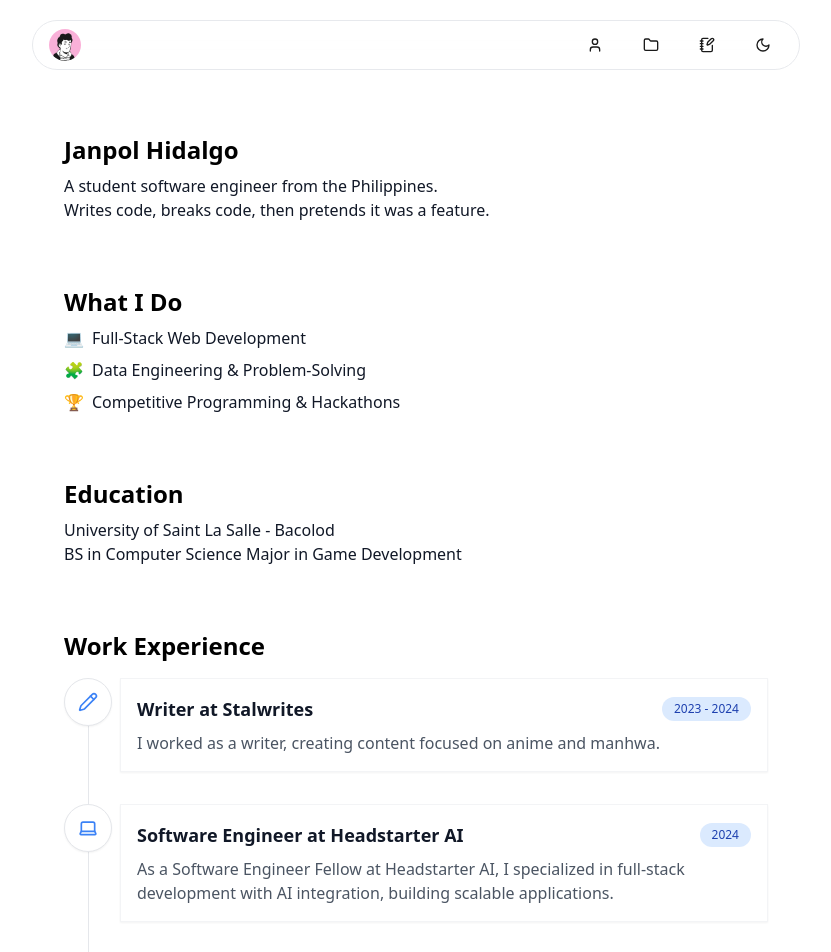
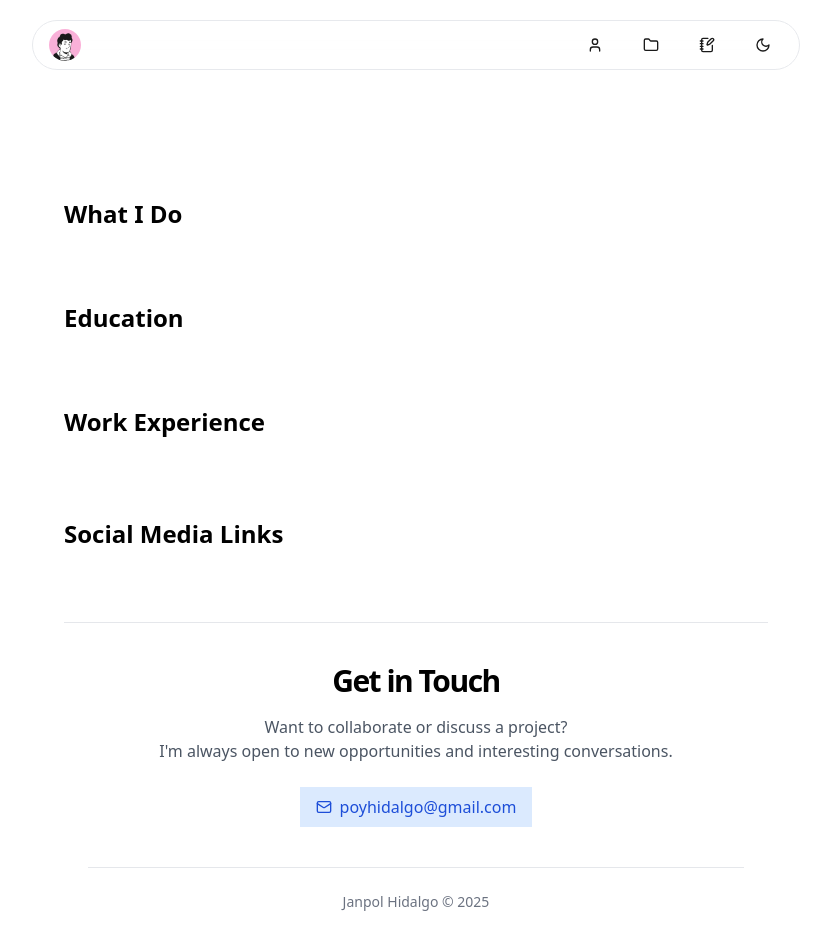
Before and after one commit to Polqt/portfolio, a Next.js app: page /about in a window 1280 px wide. Shown: the top 952 px of the page, without its empty margins (224-1055 px from the left). Built offline with nearby package versions, Linux system fonts and the light colour scheme.

Commit message:
chore: clean up components by removing unused files and refactoring layout; standardize JSX syntax

```diff
--- a/app/about/page.tsx
+++ b/app/about/page.tsx
@@ -35,7 +35,7 @@ export default function AboutContent() {
         </div>
 
         {/* Experience */}
-        <div className='mb-16'>
+        <div className="mb-16">
           <h3 className="text-black dark:text-white text-2xl font-semibold mb-4">
             Work Experience
           </h3>
--- a/components/Education.tsx
+++ b/components/Education.tsx
@@ -1,8 +1,7 @@
 export default function Education() {
     return (
       <div>
-        <h4 className="text-gray-900 dark:text-gray-400">University of Saint La Salle - Bacolod</h4>
-        <h4 className="text-gray-900 dark:text-gray-400">BS in Computer Science Major in Game Development</h4>
+
       </div>
     );
 }
--- a/components/Experience.tsx
+++ b/components/Experience.tsx
@@ -1,67 +1,9 @@
-import { Laptop, Pencil, Smartphone } from 'lucide-react';
 
 export default function Experience() {
-  const experience = [
-    {
-      title: 'Writer',
-      company: 'Stalwrites',
-      companyUrl: 'https://stalwrites.com/',
-      date: '2023 - 2024',
-      description:
-        'I worked as a writer, creating content focused on anime and manhwa. ',
-      icon: Pencil,
-    },
-    {
-      title: 'Software Engineer',
-      company: 'Headstarter AI',
-      companyUrl: 'https://headstarter.co/',
-      date: 2024,
-      description:
-        'As a Software Engineer Fellow at Headstarter AI, I specialized in full-stack development  with AI integration, building scalable applications.',
-      icon: Laptop,
-    },
-    {
-      title: 'Mobile Developer',
-      company: 'K92',
-      companyUrl: '',
-      date: '2024 - 2025',
-      description: 'Started as a Mobile Developer at K92',
-      icon: Smartphone,
-    },
-  ];
 
   return (
-    <div className="relative mx-auto max-w-3xl mb-1">
-      <div className="absolute left-6 top-0 h-full w-px bg-gray-200 dark:bg-gray-800"></div>
-      <ul className="space-y-8">
-        {experience.map((exp, i) => (
-          <li key={i} className="relative pl-14">
-            <div className="absolute left-0 flex h-12 w-12 items-center justify-center rounded-full border border-gray-200 bg-white shadow-sm dark:border-gray-700 dark:bg-gray-900">
-              <exp.icon className="h-5 w-5 text-blue-500 dark:text-blue-400" />
-            </div>
-            <div className="rounded-lg border border-gray-100 bg-white p-4 shadow-sm dark:border-gray-900 dark:bg-gray-900">
-              <div className="flex flex-wrap items-center justify-between gap-2">
-                <h4 className="text-lg font-semibold text-gray-900 dark:text-white">
-                  {exp.title} at {''}
-                  <a
-                    href={exp.companyUrl}
-                    target="_blank"
-                    rel="noopener noreferrer"
-                  >
-                    {exp.company}
-                  </a>
-                </h4>
-                <span className="rounded-full bg-blue-100 px-3 py-1 text-xs font-medium text-blue-800 dark:bg-blue-900/30 dark:text-blue-300">
-                  {exp.date}
-                </span>
-              </div>
-              <p className="mt-2 text-gray-600 dark:text-neutral-300">
-                {exp.description}
-              </p>
-            </div>
-          </li>
-        ))}
-      </ul>
+    <div>
+
     </div>
   );
 }
--- a/components/Skills.tsx
+++ b/components/Skills.tsx
@@ -1,31 +1,7 @@
 export default function Skills() {
-  const skills = [
-    {
-      name: 'Full-Stack Web Development',
-      icon: '💻',
-    },
-    {
-      name: 'Data Engineering & Problem-Solving',
-      icon: '🧩',
-    },
-    {
-      name: 'Competitive Programming & Hackathons',
-      icon: '🏆',
-    },
-  ];
 
   return (
     <>
-      <ul className="mt-2 flex flex-col gap-2">
-        {skills.map((skill, i) => (
-          <li key={i} className="flex items-center gap-2">
-            <span className="">{skill.icon}</span>
-            <span className="text-gray-900 dark:text-gray-400">
-              {skill.name}
-            </span>
-          </li>
-        ))}
-      </ul>
     </>
   );
 }
--- a/components/Summary.tsx
+++ b/components/Summary.tsx
@@ -1,31 +1,9 @@
-import { Skeleton } from './ui/skeleton';
+
 
 export default function Summary() {
-  const isLoading = false;
 
   return (
-    <div className="text-gray-600 dark:text-neutral-300 max-w-full text-pretty">
-      <h3 className="text-black dark:text-white text-2xl font-semibold mb-2">
-        {isLoading ? (
-          <Skeleton className="w-48 h-6 rounded-md" />
-        ) : (
-          <p>Janpol Hidalgo</p>
-        )}
-      </h3>
-      <p className="text-gray-900 dark:text-gray-400">
-        {isLoading ? (
-          <Skeleton className="w-64 h-4 rounded-md" />
-        ) : (
-          <p>A student software engineer from the Philippines.</p>
-        )}
-      </p>
-      <p className="text-gray-900 dark:text-gray-400">
-        {isLoading ? (
-          <Skeleton className="w-48 h-6 rounded-md" />
-        ) : (
-          <p>Writes code, breaks code, then pretends it was a feature.</p>
-        )}
-      </p>
-    </div>
+    <>
+    </>
   );
 }
```
Also changed, not shown: app/about/layout.tsx (+4 -6 lines), components/Contact.tsx (deleted).
